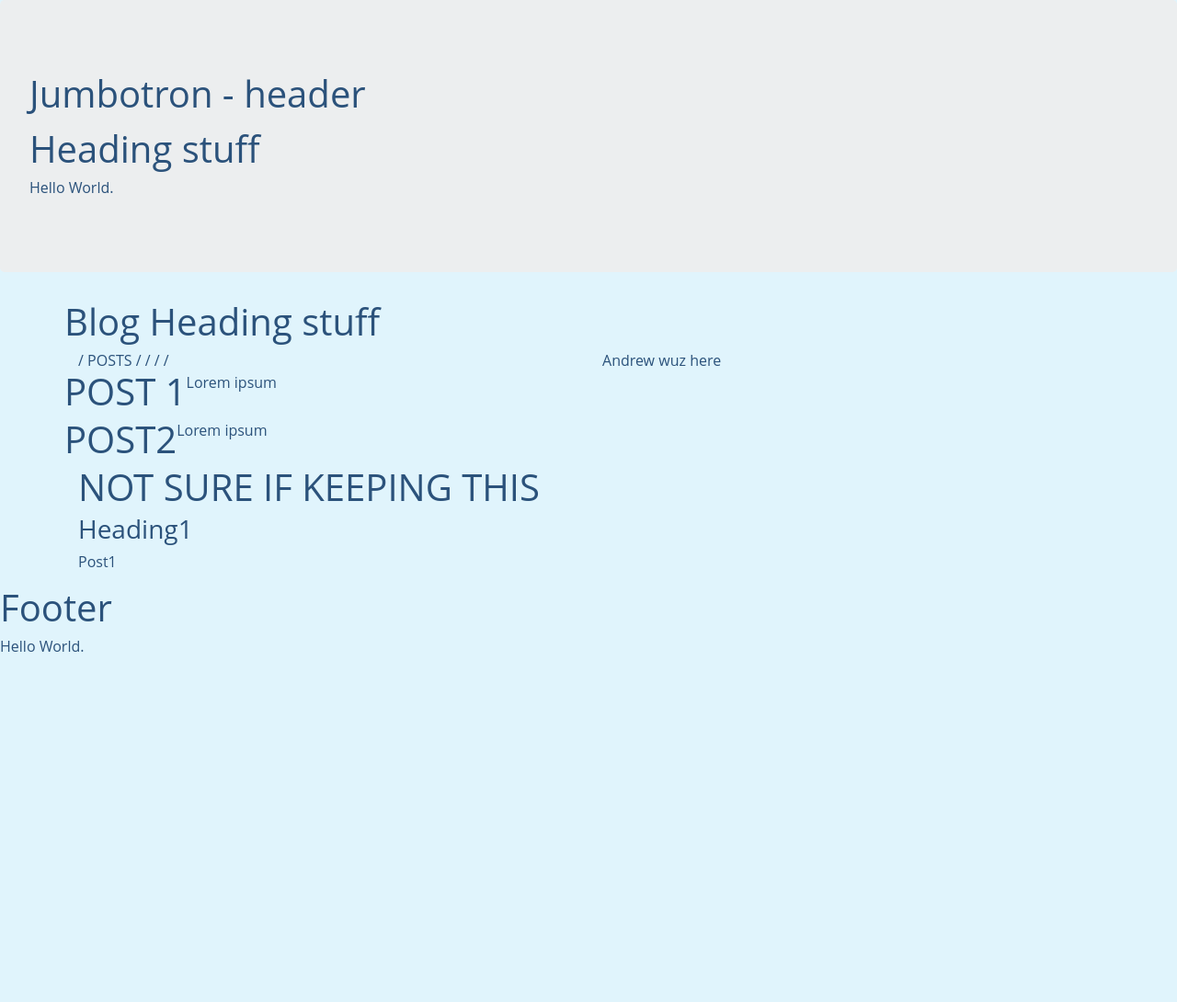
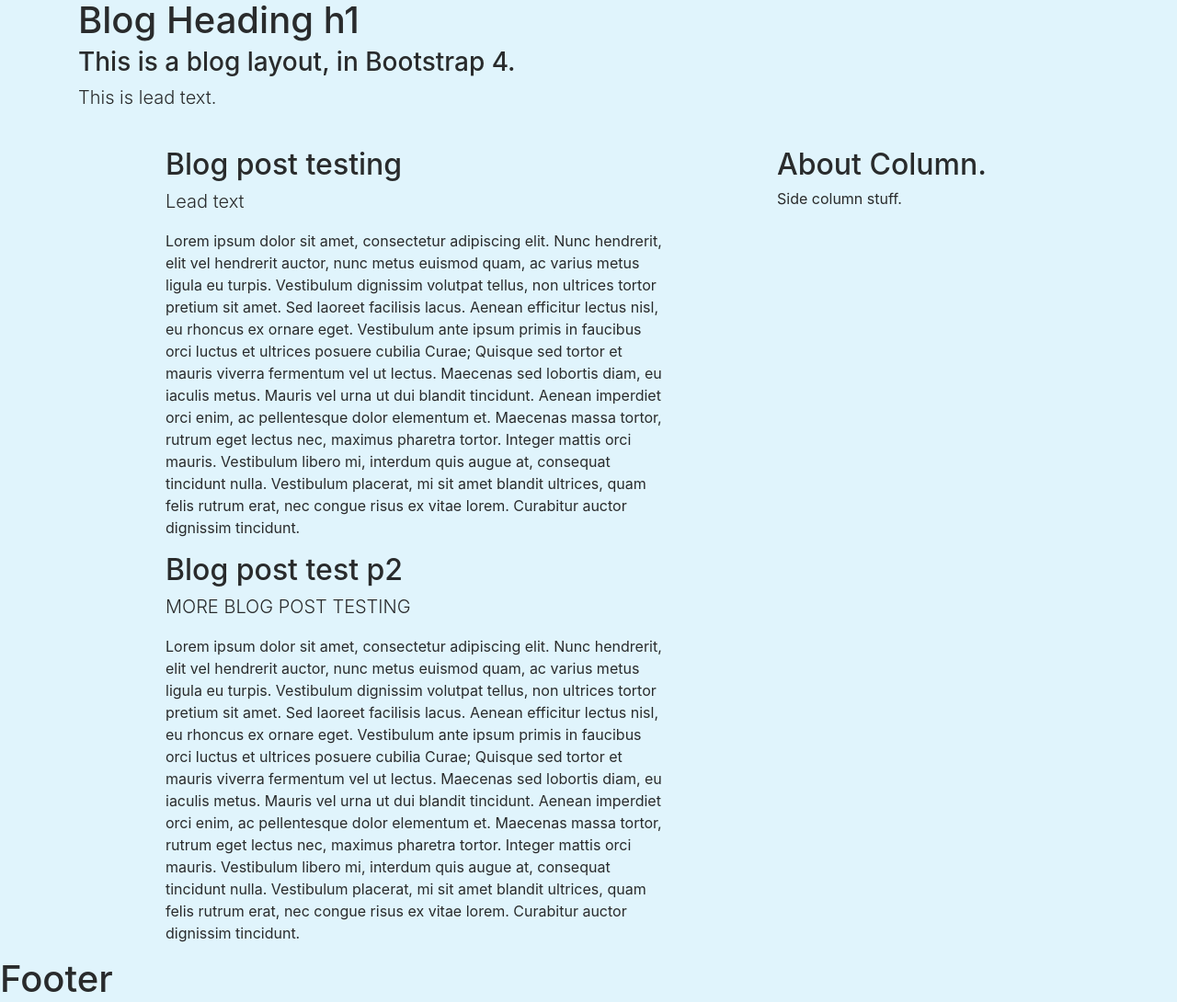
Before and after one commit to andrewerb/hyde-blog, a website: page bootstrap4-blog-layout/index.html in a window 1280 px wide. Shown: the top 1090 px of the page at 92% size. Before the commit the page ends 800 px from the top, so only its background shows below. Drawn offline with nearby package versions, Linux system fonts and the light colour scheme; a script that the page names is missing.

Commit message:
fixing css and html for bootstrap4 blog layout

```diff
--- a/bootstrap4-blog-layout/css/blog.css
+++ b/bootstrap4-blog-layout/css/blog.css
@@ -3,9 +3,14 @@
 body{
     background-color: #E0F4FC;
     height: 100%;
-    position: relative;
+    /*position: relative;
 
     font-family: 'Open Sans', sans-serif;
     font-size: 16px;
-    color: #2B527B; /*23527B*/
+    color: #2B527B;*/ /*23527B*/
 }
+
+.border-1 {
+    /*display: block;*/
+    border: 1px, solid, #fff;
+}
--- a/bootstrap4-blog-layout/index.html
+++ b/bootstrap4-blog-layout/index.html
@@ -10,7 +10,7 @@
     <link rel="stylesheet" href="/css/blog.css">
 </head>
 <body>
-    <header class="container-fluid jumbotron">
+    <header class="container-fluid jumbotron hidden-md-up">
         <div class="row">
             <div class="col-lg-8 col-md-8">
                 <p><h1>Jumbotron - header</h1></p>
@@ -27,46 +27,42 @@
 
     <div class="container page-header blog-header">
         <div class="row">
-            <h1>Blog Heading stuff</h1>
+            <div class="col-12">
+                <h1>Blog Heading h1</h1>
+                <h3>This is a blog layout, in Bootstrap 4.</h3>
+                <p class="lead">This is lead text.</p>
+                <br>
+            </div>
         </div>
     </div>
 
-    <div class="container page-content">
+    <div class="container page-content"><!-- RELEVANT TEST FIELD STUFF -->
         <div class="row">
-
-            <div class="col-md-offset-2 col-md-6 blog-content blog-posts post-field">
-                / POSTS
-                /
-                /
-                /
-                /
-                <div class="row post">
-                    <h1>POST 1</h1>
-                    <p>Lorem ipsum</p>
+            <div class="offset-1 col-6">
+                <div class="blog-post"> <!-- POST CONTAINER - NON-ROW -->
+                    <h2>
+                        Blog post testing
+                    </h2>
+                    <p class="lead">Lead text</p>
+                    <p>Lorem ipsum dolor sit amet, consectetur adipiscing elit. Nunc hendrerit, elit vel hendrerit auctor, nunc metus euismod quam, ac varius metus ligula eu turpis. Vestibulum dignissim volutpat tellus, non ultrices tortor pretium sit amet. Sed laoreet facilisis lacus. Aenean efficitur lectus nisl, eu rhoncus ex ornare eget. Vestibulum ante ipsum primis in faucibus orci luctus et ultrices posuere cubilia Curae; Quisque sed tortor et mauris viverra fermentum vel ut lectus. Maecenas sed lobortis diam, eu iaculis metus. Mauris vel urna ut dui blandit tincidunt. Aenean imperdiet orci enim, ac pellentesque dolor elementum et. Maecenas massa tortor, rutrum eget lectus nec, maximus pharetra tortor. Integer mattis orci mauris. Vestibulum libero mi, interdum quis augue at, consequat tincidunt nulla. Vestibulum placerat, mi sit amet blandit ultrices, quam felis rutrum erat, nec congue risus ex vitae lorem. Curabitur auctor dignissim tincidunt.</p>
                 </div>
-                <div class="row post">
-                    <h1>POST2 </h1>
-                    <p>
-                        Lorem ipsum
-                    </p>
+                <div class="row"> <!-- POST CONTAINER - ROW -->
+                    <div class="col-12">
+                        <h2>
+                            Blog post test p2
+                        </h2>
+                        <p class="lead">MORE BLOG POST TESTING</p>
+                        <p>Lorem ipsum dolor sit amet, consectetur adipiscing elit. Nunc hendrerit, elit vel hendrerit auctor, nunc metus euismod quam, ac varius metus ligula eu turpis. Vestibulum dignissim volutpat tellus, non ultrices tortor pretium sit amet. Sed laoreet facilisis lacus. Aenean efficitur lectus nisl, eu rhoncus ex ornare eget. Vestibulum ante ipsum primis in faucibus orci luctus et ultrices posuere cubilia Curae; Quisque sed tortor et mauris viverra fermentum vel ut lectus. Maecenas sed lobortis diam, eu iaculis metus. Mauris vel urna ut dui blandit tincidunt. Aenean imperdiet orci enim, ac pellentesque dolor elementum et. Maecenas massa tortor, rutrum eget lectus nec, maximus pharetra tortor. Integer mattis orci mauris. Vestibulum libero mi, interdum quis augue at, consequat tincidunt nulla. Vestibulum placerat, mi sit amet blandit ultrices, quam felis rutrum erat, nec congue risus ex vitae lorem. Curabitur auctor dignissim tincidunt.</p>
+                    </div>
                 </div>
             </div>
-            <div class="col-md-offset-1 col-md-2 right-col">
-                <div>
-                    <p>Andrew wuz here</p>
-                </div>
+            <div class="offset-1 col-4">
+                <h2>About Column.</h2>
+                <p>Side column stuff.</p>
             </div>
         </div>
-        <!-- -->
 
-        <div class="row post">
-            <div class="col-md-10 blog-posts">
-                <h1>NOT SURE IF KEEPING THIS</h1>
-                <h3>Heading1</h3>
-                <p>Post1</p>
-            </div>
-        </div>
-    </div>
+    </div>  <!-- END OF CONTAINER -->
 
     <footer>
         <h1>Footer</h1>
```
